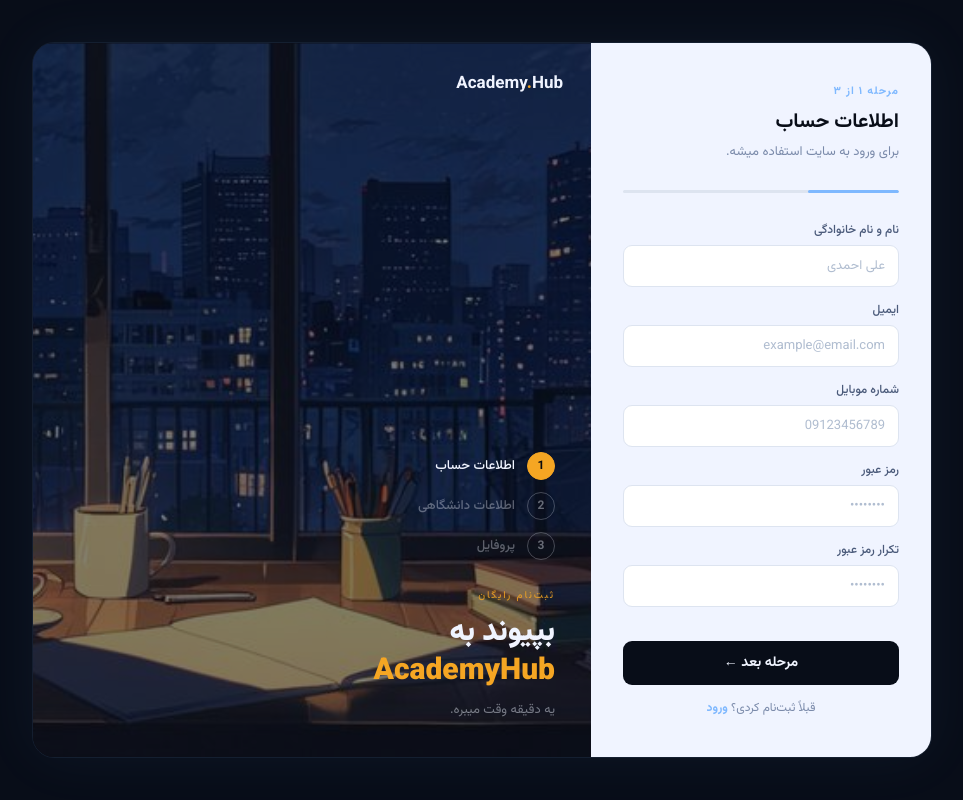
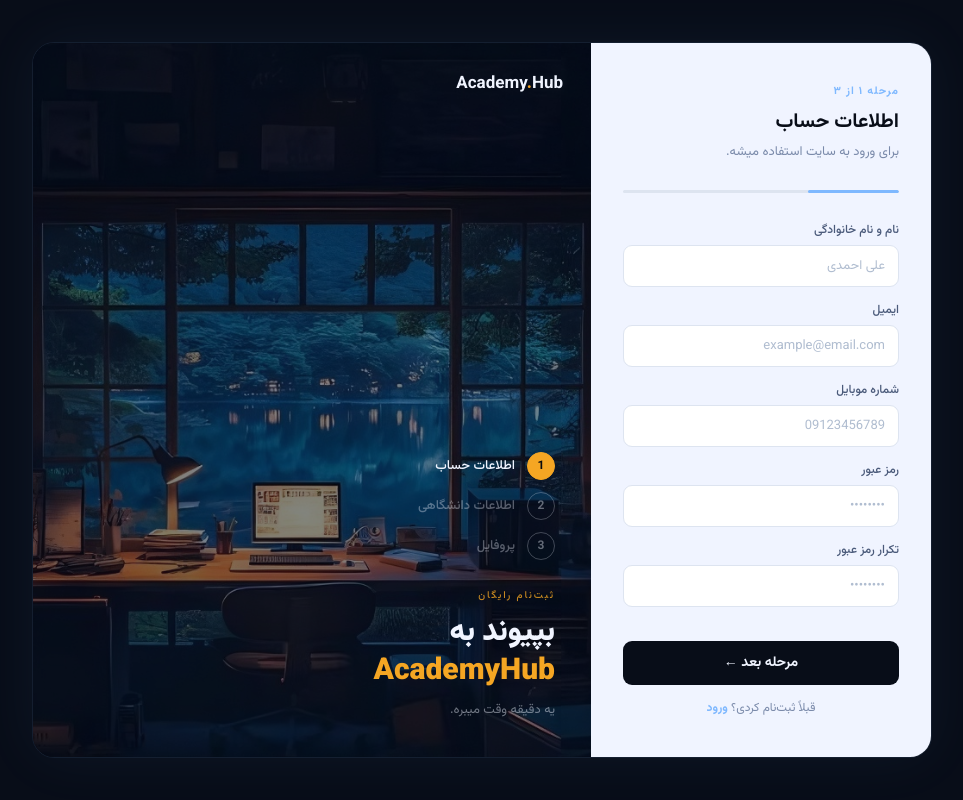
Before and after one commit to fatemegh9/AcademyHub, a Django app: page /accounts/register/ in a window 1280 px wide. Shown: the whole page, without its empty margins (158-1121 px from the left). Run offline with Django 5.2, Linux system fonts and the light colour scheme.

Commit message:
register picture fixed

```diff
--- a/templates/register.html
+++ b/templates/register.html
@@ -45,7 +45,7 @@
     /* ─── سمت راست — عکس ─── */
     .card-img {
       flex: 1.6;
-      background-image: url("{% static 'images/anime-study-vibe.jpg' %}");
+      background-image: url("{% static 'images/view.jpeg' %}");
       background-size: cover;
       background-position: center;
       position: relative;
```
